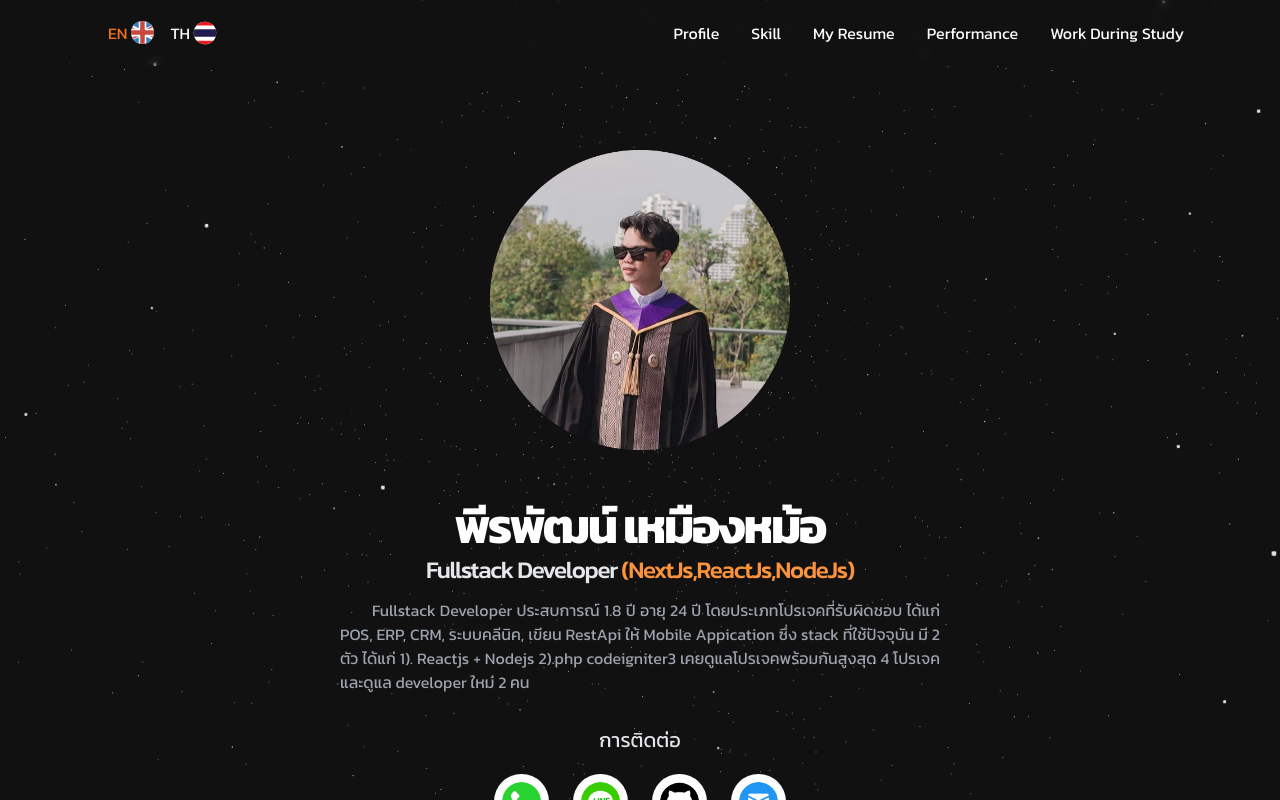
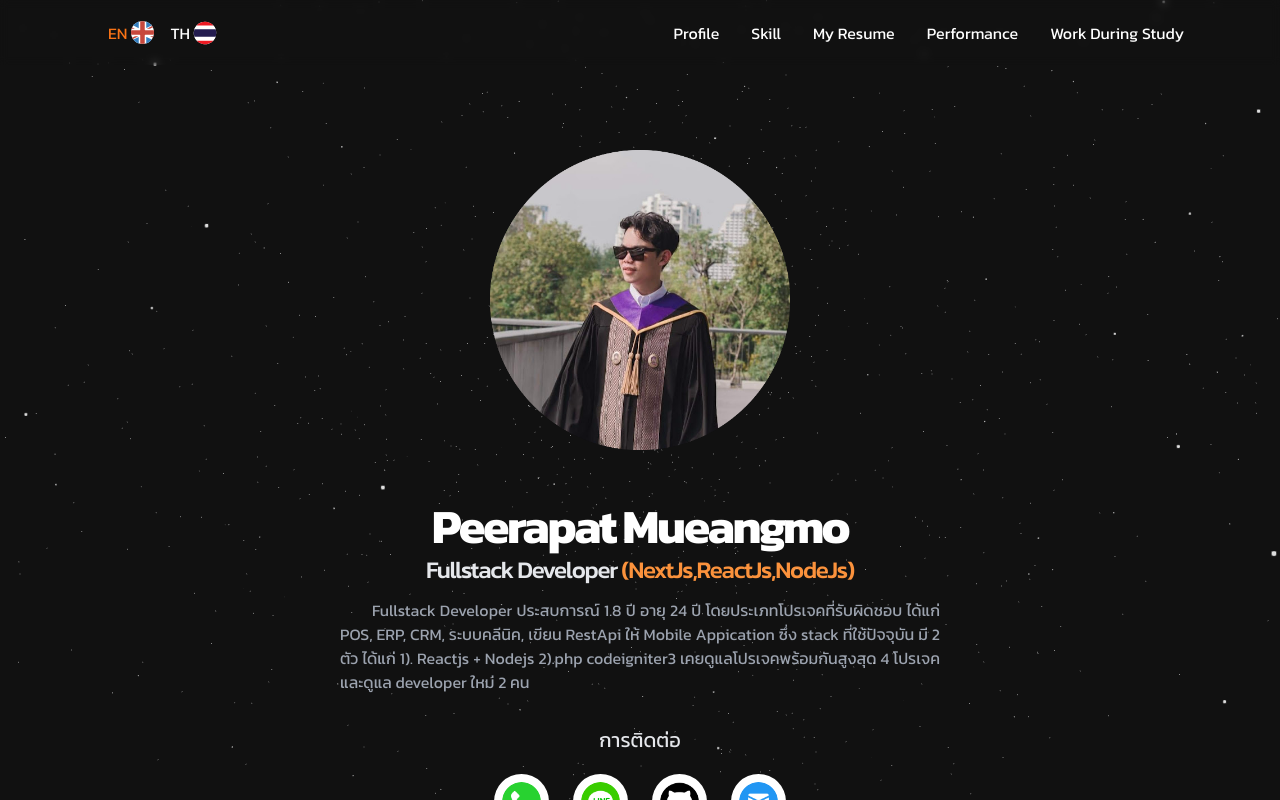
Before and after one commit to newpee23/PeerapatCV, a Next.js app: page / in a window 1280 px wide. Shown: the top 800 px of the page. Built offline with nearby package versions, Linux system fonts and the light colour scheme.

Commit message:
17.15 19/02/2567

```diff
--- a/components/Banner.tsx
+++ b/components/Banner.tsx
@@ -4,10 +4,12 @@ import ContactIcon from "./ui/contactIcon";
 // images
 import me from "@/public/me.png";
 import { useAppContext } from "@/context/page";
+import { useTranslation } from "@/data/language/setLanguage";
 
 const Banner = () => {
     const { language } = useAppContext();
-    console.log(language);
+    const dataLanguage = useTranslation(language);
+
     return (
         <section id="banner">
             <div className="flex flex-row items-center justify-center px-5 lg:px-20 mt-[150px] z-[20]">
@@ -23,7 +25,7 @@ const Banner = () => {
                         />
                     </div>
                     <div className="flex flex-col gap-6 mt-6 mdl:mt-14 cursor-pointer animate-bounce tracking-tighter text-3xl mdl:text-5xl font-semibold text-white max-w-[600px] w-auto h-auto">
-                        พีรพัฒน์ เหมืองหม้อ
+                        {dataLanguage.myName}
                     </div>
                     <p className="text-2xl font-medium tracking-tighter  text-gray-200 max-w-[600px]">
                         Fullstack Developer {" "}
```
